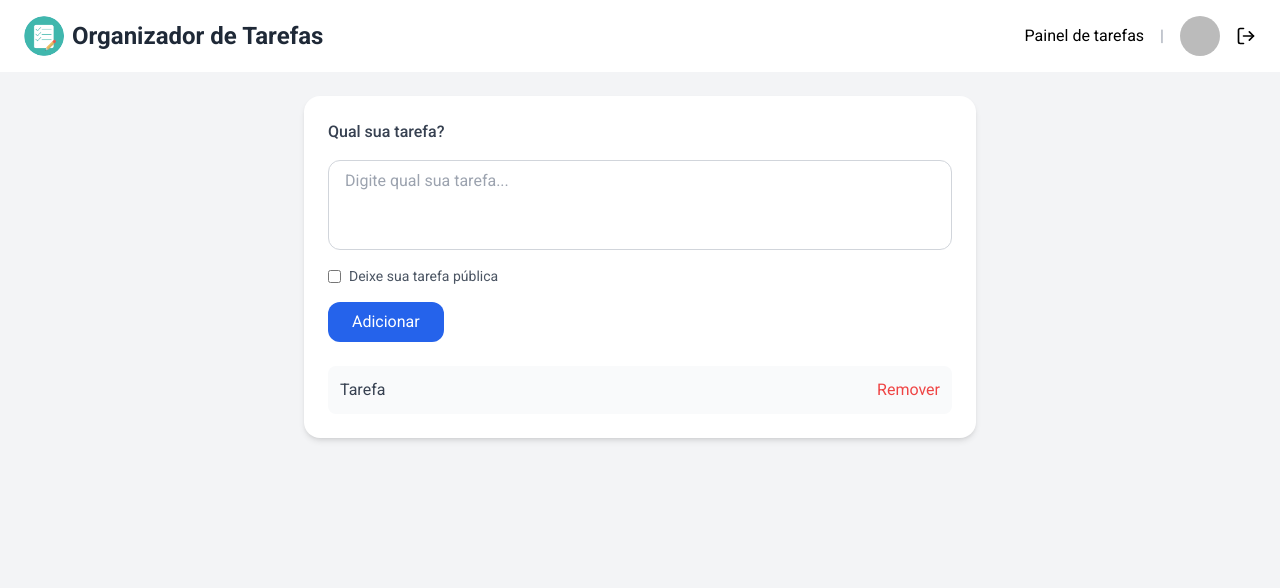
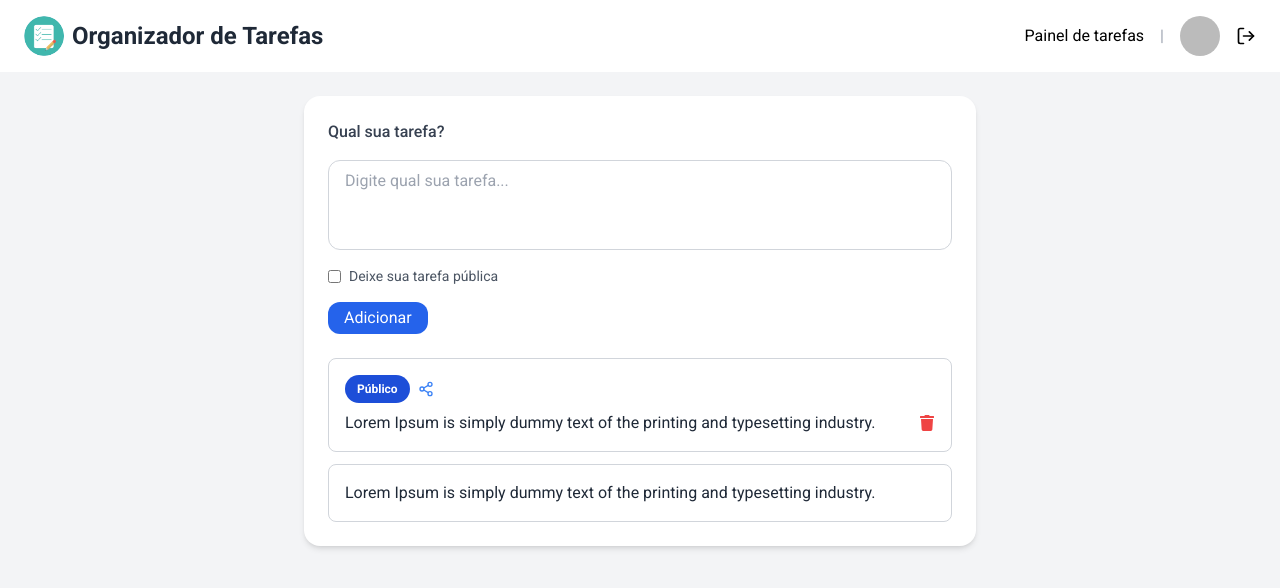
Before and after one commit to marcosdev82/to-do-list-next, a Next.js app: page /dashboard in a window 1280 px wide. Shown: the top 588 px of the page. Built offline with nearby package versions, Linux system fonts and the light colour scheme; no server answers; sample sign-in values are in the browser's storage.

Commit message:
Recursos do dashborard

```diff
--- a/src/pages/dashboard/index.tsx
+++ b/src/pages/dashboard/index.tsx
@@ -7,6 +7,8 @@ import { useRouter } from "next/navigation";
 import Head from "next/head";
 import { GetServerSideProps } from "next";
 import { Textarea } from "@/components/form";
+import { FiShare2 } from "react-icons/fi"
+import { FaTrash } from "react-icons/fa";
 
 export default function Dashboard() {
     // const { data: session, status } = useSession();
@@ -52,18 +54,59 @@ export default function Dashboard() {
 
                     <button
                         type="submit"
-                        className="bg-blue-600 text-white px-6 py-2 rounded-xl self-start hover:bg-blue-700 transition-colors"
+                        className="bg-blue-600 text-white px-4 py-1 rounded-xl self-start hover:bg-blue-700 transition-colors"
                     >
                         Adicionar
                     </button>
                 </form>
                 {/* Lista de tarefas */}
-                <ul className="space-y-2">
-                    <li className="flex justify-between items-center bg-gray-50 p-3 rounded-lg">
-                        <span className="text-gray-700">Tarefa</span>
-                        <button className="text-red-500 hover:text-red-700">Remover</button>
+                <ul className="space-y-3">
+                    <li className="flex flex-col justify-between items-start bg-gray-60 p-4 border border-gray-300 rounded-lg hover:bg-gray-100 transition">
+
+                        {/* Esquerda: status + compartilhar */}
+                        <div className="flex flex-row items-center gap-2 mb-2">
+                            <span className="bg-blue-700 text-white text-xs font-semibold px-3 py-1.5 rounded-full">
+                                Público
+                            </span>
+                            <button
+                                className="flex items-center gap-1 text-blue-500 hover:text-blue-700 transition"
+                                aria-label="Compartilhar tarefa"
+                            >
+                                <FiShare2 size={16} />
+                            </button>
+                        </div>
+
+                        <div className="flex items-center justify-between w-full">
+
+                            <p className="text-gray-800  truncate">
+                                Lorem Ipsum is simply dummy text of the printing and typesetting industry.
+                            </p>
+
+                            <button
+                                className="text-red-500 hover:text-red-700 transition"
+                                aria-label="Remover tarefa"
+                            >
+                                <FaTrash size={16} />
+                            </button>
+                        </div>
+
+                    </li>
+                    <li className="flex flex-col justify-between items-start bg-gray-60 p-4 border border-gray-300 rounded-lg hover:bg-gray-100 transition">
+
+                        {/* Esquerda: status + compartilhar */}
+
+
+                        <div className="flex items-center justify-between w-full">
+
+                            <p className="text-gray-800  truncate">
+                                Lorem Ipsum is simply dummy text of the printing and typesetting industry.
+                            </p>
+
+                        </div>
+
                     </li>
                 </ul>
+
             </div>
         </div>
     );
```
